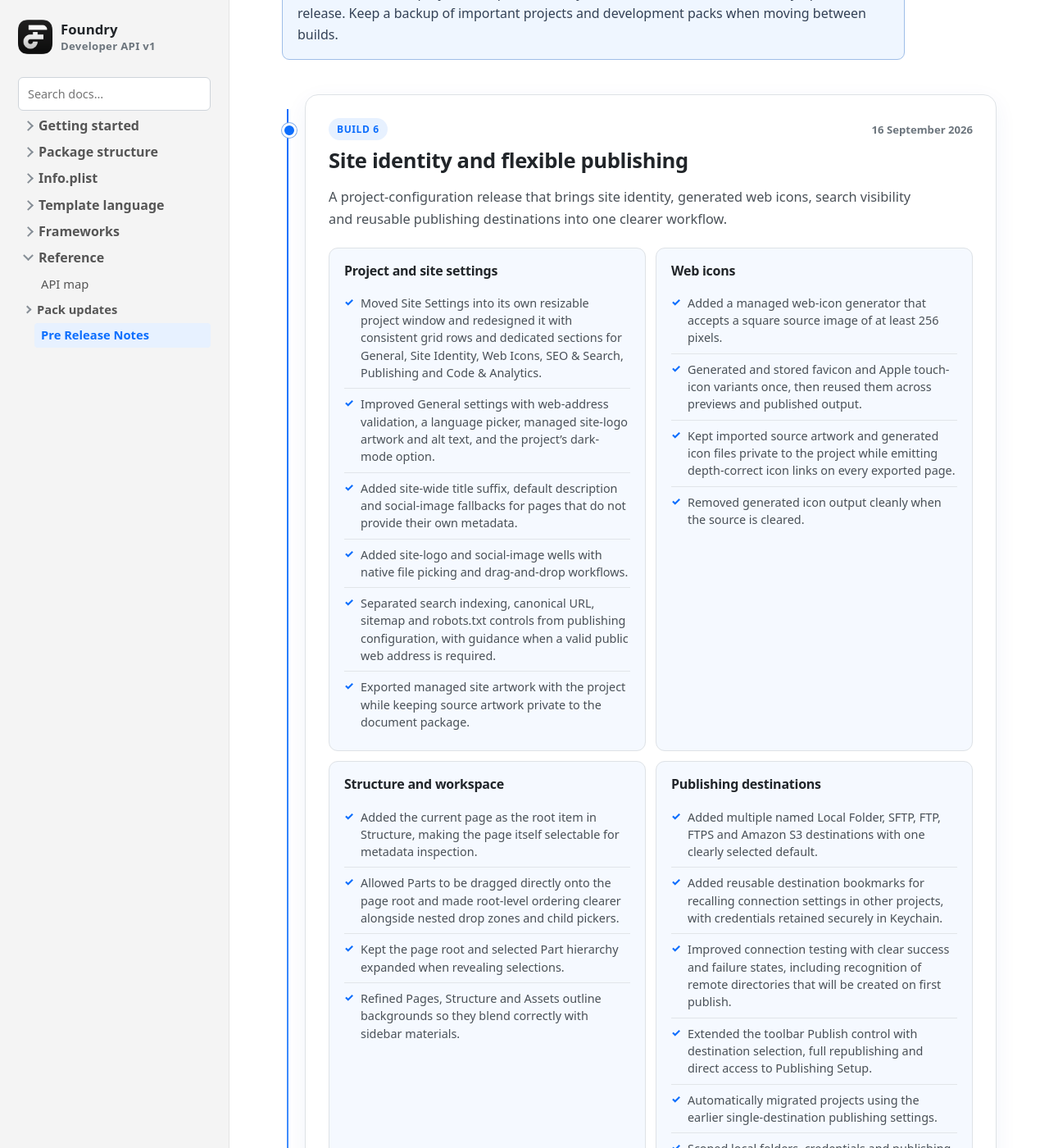
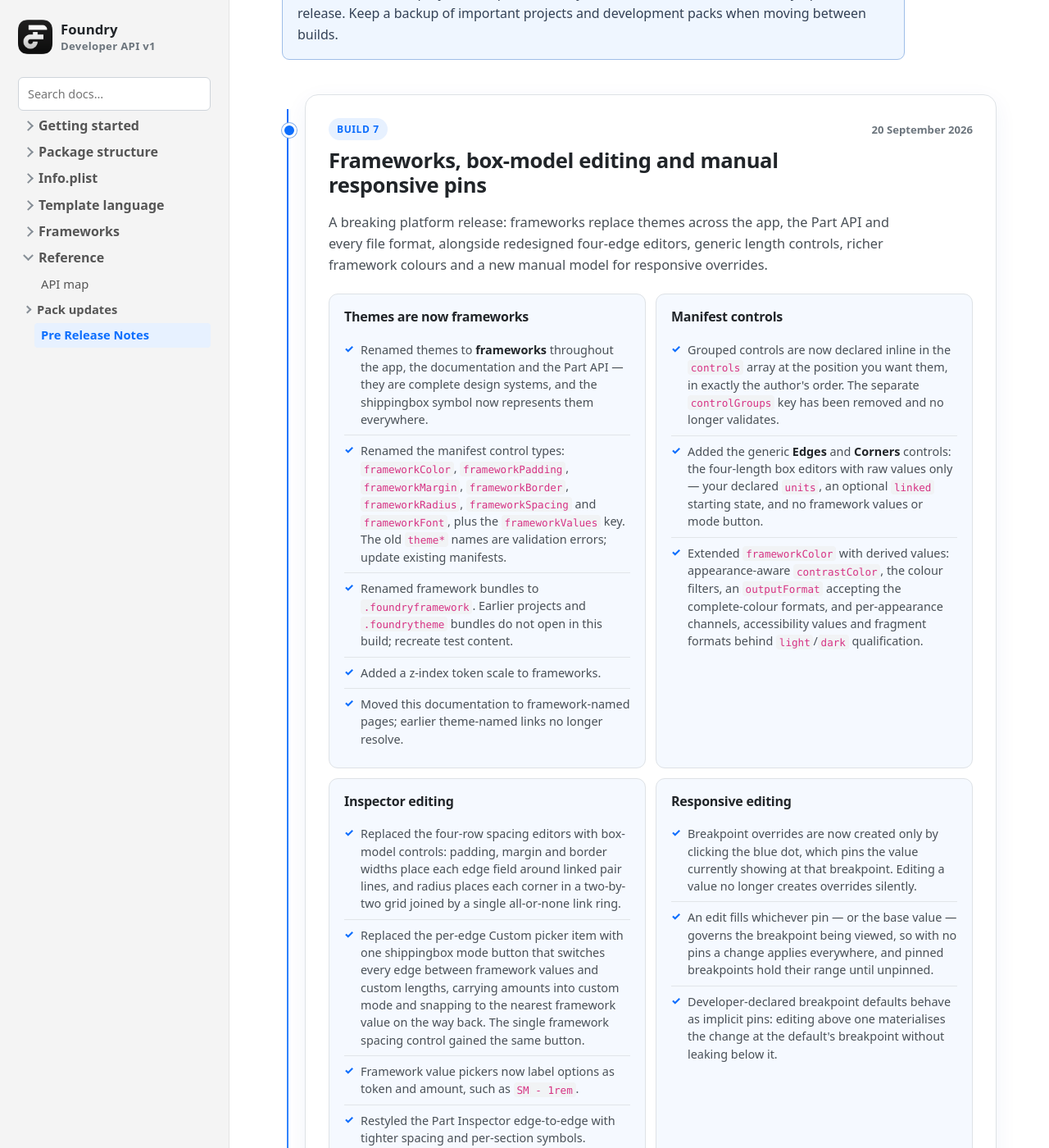
Before and after one commit to doobox/foundry-developer-api, a Jekyll site: the page built from pre-release-notes.md, in a window 1280 px wide and 1400 px high, scrolled down 394 px. Shown: the whole window at 82% size. Built offline with Jekyll 4.4.1, drawn with Linux system fonts in a browser that asks for light colours; some of the changed text lies outside the part shown.

Commit message:
Add Build 7 pre-release notes
Frameworks replacing themes across the API and file formats, inline
grouped controls, the box-model spacing editors and mode button, generic
edges/corners controls, frameworkColor derived values, manual responsive
pins, and performance notes.

Co-Authored-By: Claude Fable 5 <noreply@anthropic.com>

```diff
--- a/pre-release-notes.md
+++ b/pre-release-notes.md
@@ -11,6 +11,7 @@ description: Highlights from Foundry preview builds distributed before public re
     <h1>Pre-release notes</h1>
     <p class="lede">A concise history of the preview builds shared with Foundry’s early developers. Each build includes everything listed in the builds before it.</p>
     <nav class="release-jump" aria-label="Jump to a preview build">
+        <a href="#build-7">Build 7</a>
         <a href="#build-6">Build 6</a>
         <a href="#build-5">Build 5</a>
         <a href="#build-4">Build 4</a>
@@ -23,6 +24,66 @@ description: Highlights from Foundry preview builds distributed before public re
 </div>
 
 <div class="release-timeline">
+    <article class="release-build" id="build-7">
+        <header class="release-build-header">
+            <div>
+                <span class="release-build-number">Build 7</span>
+                <h2>Frameworks, box-model editing and manual responsive pins</h2>
+            </div>
+            <time datetime="2026-09-20">20 September 2026</time>
+        </header>
+        <p class="release-summary">A breaking platform release: frameworks replace themes across the app, the Part API and every file format, alongside redesigned four-edge editors, generic length controls, richer framework colours and a new manual model for responsive overrides.</p>
+
+        <div class="release-groups">
+            <section class="release-group">
+                <h3>Themes are now frameworks</h3>
+                <ul class="release-list">
+                    <li>Renamed themes to <strong>frameworks</strong> throughout the app, the documentation and the Part API — they are complete design systems, and the shippingbox symbol now represents them everywhere.</li>
+                    <li>Renamed the manifest control types: <code>frameworkColor</code>, <code>frameworkPadding</code>, <code>frameworkMargin</code>, <code>frameworkBorder</code>, <code>frameworkRadius</code>, <code>frameworkSpacing</code> and <code>frameworkFont</code>, plus the <code>frameworkValues</code> key. The old <code>theme*</code> names are validation errors; update existing manifests.</li>
+                    <li>Renamed framework bundles to <code>.foundryframework</code>. Earlier projects and <code>.foundrytheme</code> bundles do not open in this build; recreate test content.</li>
+                    <li>Added a z-index token scale to frameworks.</li>
+                    <li>Moved this documentation to framework-named pages; earlier theme-named links no longer resolve.</li>
+                </ul>
+            </section>
+
+            <section class="release-group">
+                <h3>Manifest controls</h3>
+                <ul class="release-list">
+                    <li>Grouped controls are now declared inline in the <code>controls</code> array at the position you want them, in exactly the author's order. The separate <code>controlGroups</code> key has been removed and no longer validates.</li>
+                    <li>Added the generic <strong>Edges</strong> and <strong>Corners</strong> controls: the four-length box editors with raw values only — your declared <code>units</code>, an optional <code>linked</code> starting state, and no framework values or mode button.</li>
+                    <li>Extended <code>frameworkColor</code> with derived values: appearance-aware <code>contrastColor</code>, the colour filters, an <code>outputFormat</code> accepting the complete-colour formats, and per-appearance channels, accessibility values and fragment formats behind <code>light</code>/<code>dark</code> qualification.</li>
+                </ul>
+            </section>
+
+            <section class="release-group">
+                <h3>Inspector editing</h3>
+                <ul class="release-list">
+                    <li>Replaced the four-row spacing editors with box-model controls: padding, margin and border widths place each edge field around linked pair lines, and radius places each corner in a two-by-two grid joined by a single all-or-none link ring.</li>
+                    <li>Replaced the per-edge Custom picker item with one shippingbox mode button that switches every edge between framework values and custom lengths, carrying amounts into custom mode and snapping to the nearest framework value on the way back. The single framework spacing control gained the same button.</li>
+                    <li>Framework value pickers now label options as token and amount, such as <code>SM - 1rem</code>.</li>
+                    <li>Restyled the Part Inspector edge-to-edge with tighter spacing and per-section symbols.</li>
+                </ul>
+            </section>
+
+            <section class="release-group">
+                <h3>Responsive editing</h3>
+                <ul class="release-list">
+                    <li>Breakpoint overrides are now created only by clicking the blue dot, which pins the value currently showing at that breakpoint. Editing a value no longer creates overrides silently.</li>
+                    <li>An edit fills whichever pin — or the base value — governs the breakpoint being viewed, so with no pins a change applies everywhere, and pinned breakpoints hold their range until unpinned.</li>
+                    <li>Developer-declared breakpoint defaults behave as implicit pins: editing above one materialises the change at the default's breakpoint without leaking below it.</li>
+                </ul>
+            </section>
+
+            <section class="release-group">
+                <h3>Projects and performance</h3>
+                <ul class="release-list">
+                    <li>Made project asset loading lazy, keeping large projects responsive on open.</li>
+                    <li>Fixed publishing debounce so repeated publishes no longer rebuild the full bundle unnecessarily.</li>
+                </ul>
+            </section>
+        </div>
+    </article>
+
     <article class="release-build" id="build-6">
         <header class="release-build-header">
             <div>
```
